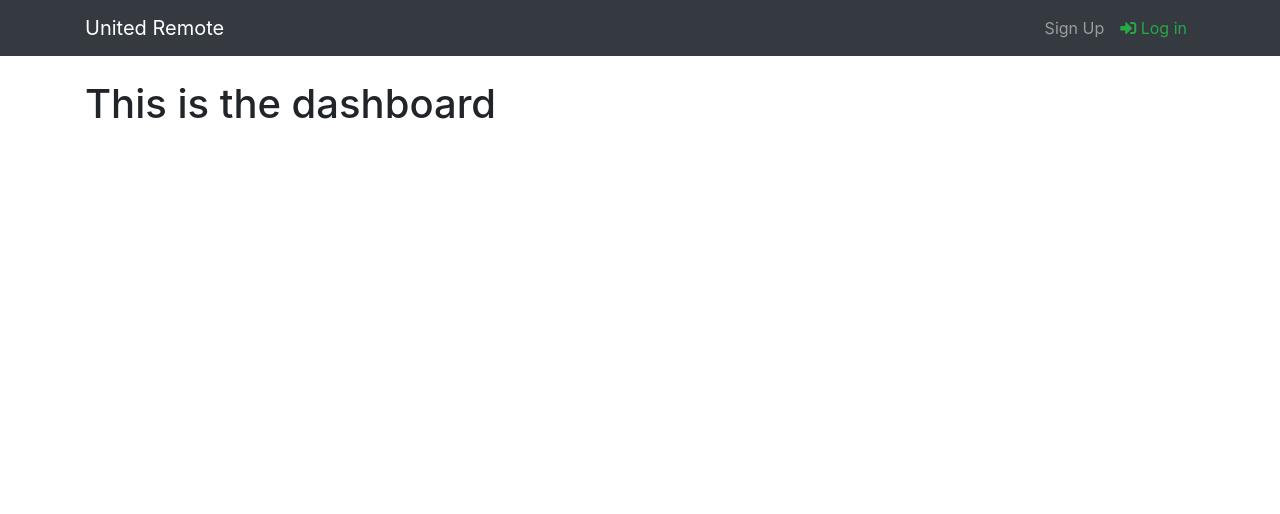
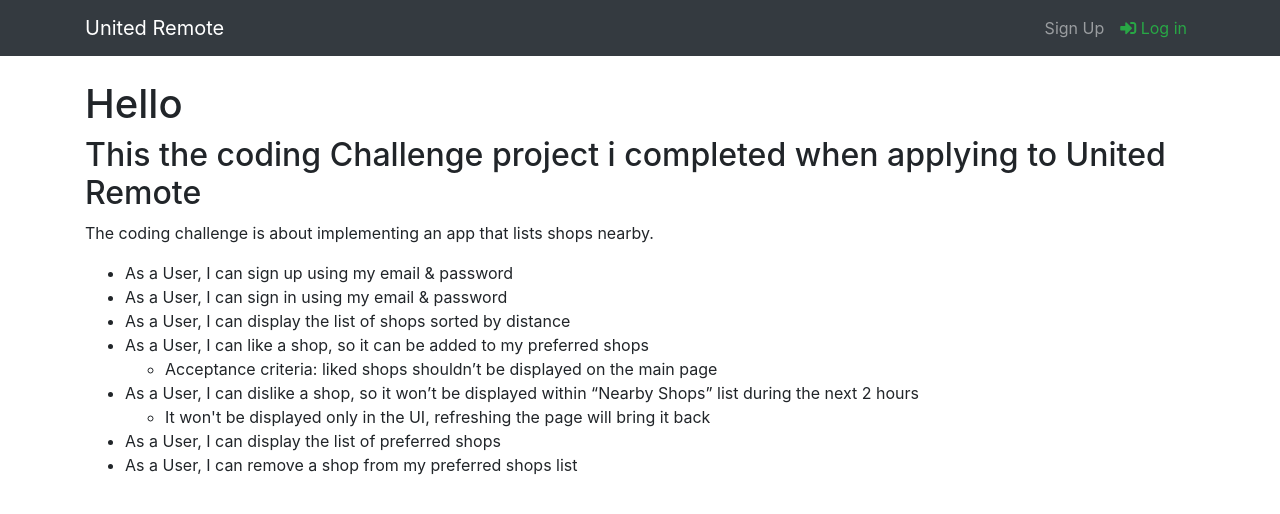
Before and after one commit to smiletondi/HF_frontEnd, a React (Create React App) app: page / in a window 1280 px wide. Shown: the top 514 px of the page. Built offline with nearby package versions, Linux system fonts and the light colour scheme.

Commit message:
Finish the dashboard

```diff
--- a/src/components/dashboard/Dashboard.js
+++ b/src/components/dashboard/Dashboard.js
@@ -3,7 +3,28 @@ import React from 'react'
 function Dashboard() {
     return (
         <div>
-            <h1>This is the dashboard</h1>
+            <h1>Hello</h1>
+            <h2>This the coding Challenge project i completed when applying to United Remote</h2>
+            <p>The coding challenge is about implementing an app that lists shops nearby.</p>
+            <ul>
+                <li>As a User, I can sign up using my email & password</li>
+                <li>As a User, I can sign in using my email & password</li>
+                <li>As a User, I can display the list of shops sorted by distance</li>
+                <li>As a User, I can like a shop, so it can be added to my preferred shops
+                    <ul>
+                        <li>
+                            Acceptance criteria: liked shops shouldn’t be displayed on the main page
+                        </li>
+                    </ul>
+                </li>
+                <li>As a User, I can dislike a shop, so it won’t be displayed within “Nearby Shops” list during the next 2 hours
+                    <ul>
+                        <li>It won't be displayed only in the UI, refreshing the page will bring it back</li>
+                    </ul>
+                </li>
+                <li>As a User, I can display the list of preferred shops</li>
+                <li>As a User, I can remove a shop from my preferred shops list</li>
+            </ul>
         </div>
     )
 }
--- a/src/index.css
+++ b/src/index.css
@@ -5,9 +5,17 @@ body {
     sans-serif;
   -webkit-font-smoothing: antialiased;
   -moz-osx-font-smoothing: grayscale;
+
+  display: flex;
+  flex-direction: column;
 }
 
 code {
   font-family: source-code-pro, Menlo, Monaco, Consolas, "Courier New",
     monospace;
 }
+
+.footer {
+  background-color: #f5f5f5;
+  flex-shrink: 0;
+}
```
